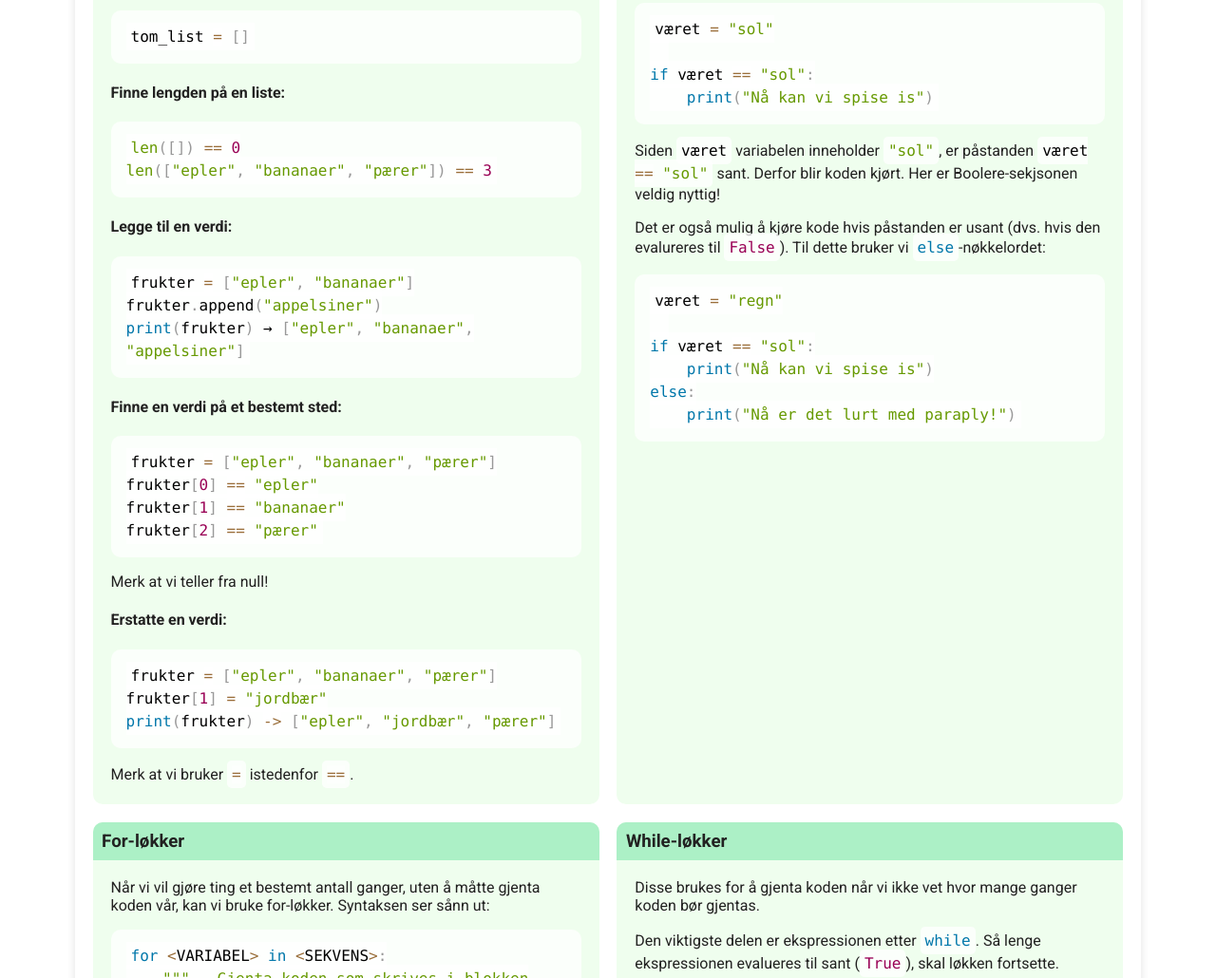
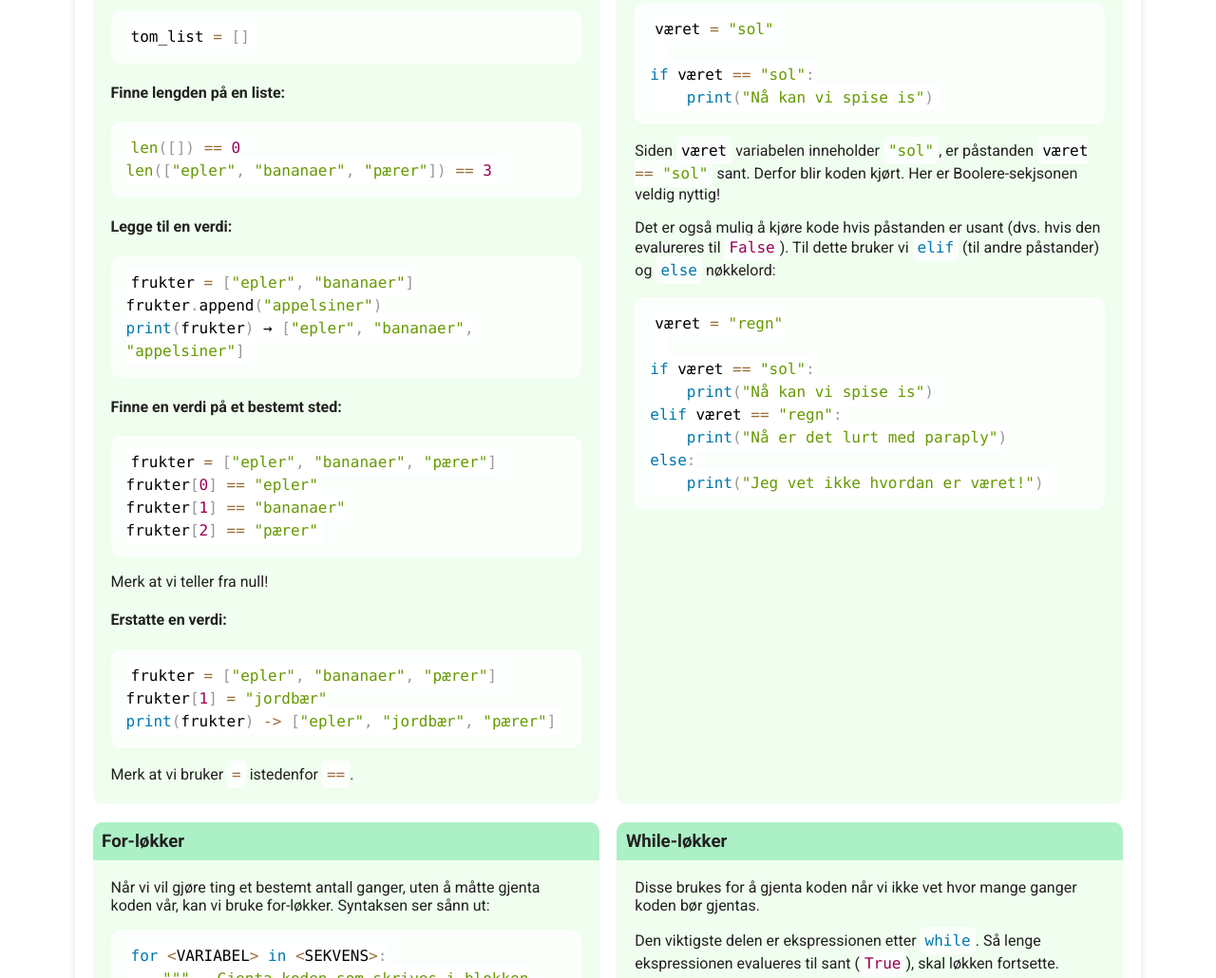
Before and after one commit to KodeklubbenTrondheim/python_verktoeykasse, a plain HTML site: page verktøykasse/index.html in a window 1280 px wide. Shown: the part 2643-3673 px from the top of the page at 95% size. Drawn offline with nearby package versions, Linux system fonts and the light colour scheme; a script that the page names is missing.

Commit message:
Legg til elif til cheatsheeten

```diff
--- a/verktøykasse/index.html
+++ b/verktøykasse/index.html
@@ -309,15 +309,18 @@ if været == "sol":
             <p>
               Det er også mulig å kjøre kode hvis påstanden er usant (dvs. hvis
               den evalureres til <code>False</code>). Til dette bruker vi
-              <code>else</code>-nøkkelordet:
+              <code>elif</code> (til andre påstander) og
+              <code>else</code> nøkkelord:
             </p>
 
             <pre><code>været = "regn"
 
 if været == "sol":
     print("Nå kan vi spise is")
+elif været == "regn":
+    print("Nå er det lurt med paraply")
 else:
-    print("Nå er det lurt med paraply!")</code></pre>
+    print("Jeg vet ikke hvordan er været!")</code></pre>
           </div>
         </section>
 
```
Also changed, not shown: 1 other file.
